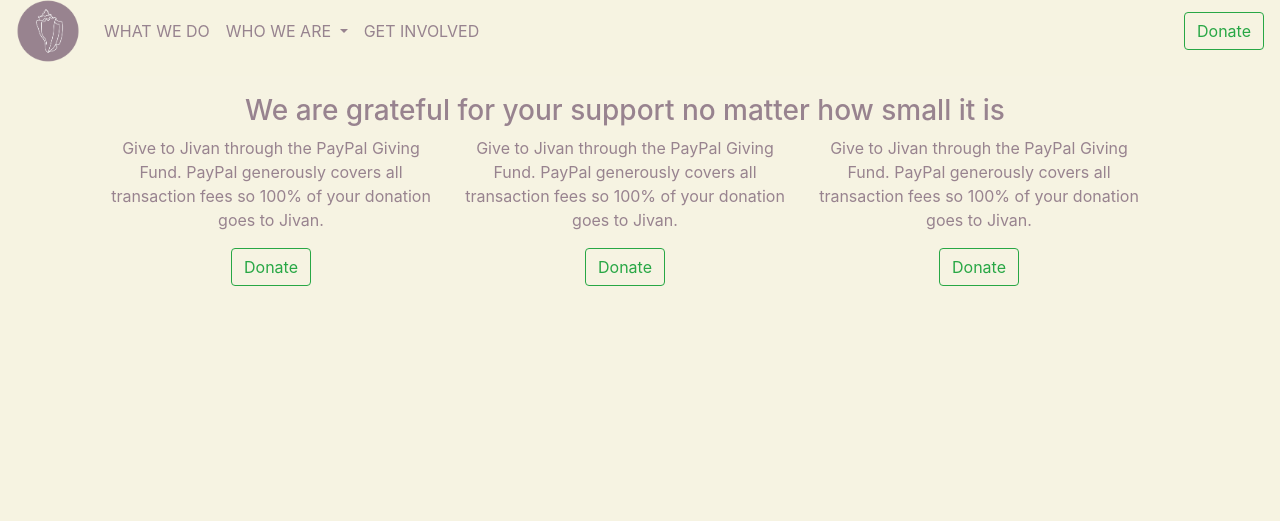
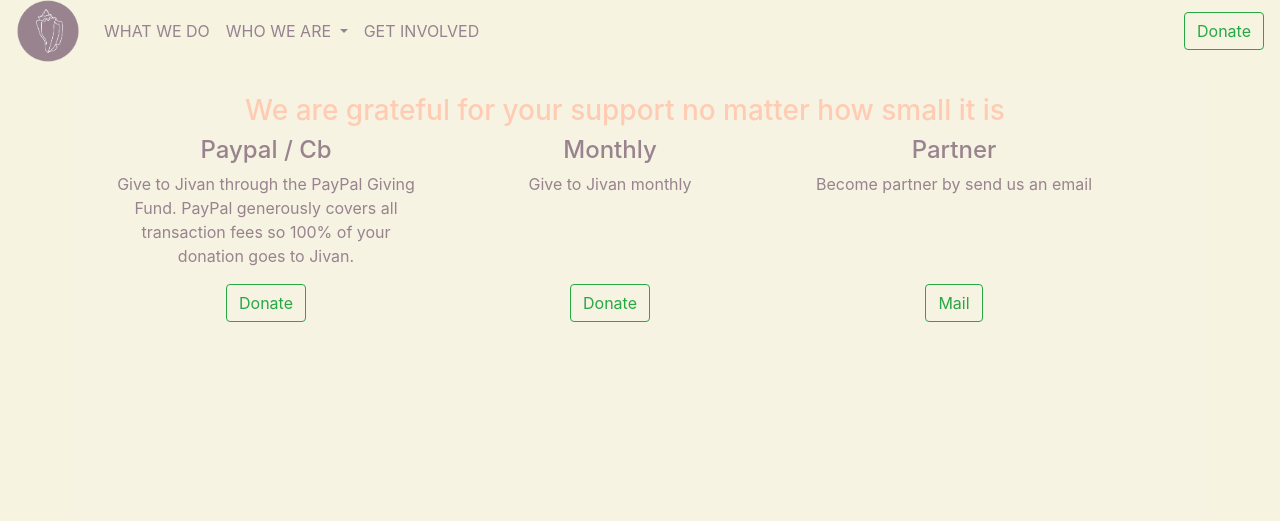
Before and after one commit to edelangh/jivan_foundation, a PHP site: page /?page=involved in a window 1280 px wide. Shown: the part 14-535 px from the top of the page. Run offline with PHP 8.4, Linux system fonts and the light colour scheme; data that the repository does not hold is empty; some libraries are stand-ins or nearby versions.

Commit message:
add all front option to involved

```diff
--- a/assets/css/global.css
+++ b/assets/css/global.css
@@ -63,6 +63,10 @@ end header
 .quotes {
     color: #c9b5ac;
 }
-.body-content-part > h3 {
+
+.body-content-part > * > h3 {
     color: #ffccb3;
 }
+.body-content-part > * > h4 {
+    color: #ffccb3;
+}
--- a/header.php
+++ b/header.php
@@ -49,7 +49,7 @@ $HEADER = array(
                 if (isset($ITEM["submenu"])) {
             ?>
                     <li class="nav-item dropdown">
-                        <a style=" color: #97838f;"  class="nav-link dropdown-toggle" href="<?php echo $ITEM["link"]; ?>" id="navbarDropdownMenuLink" data-toggle="dropdown" aria-haspopup="true" aria-expanded="false">
+                        <a style="color: #97838f;"  class="nav-link dropdown-toggle" href="<?php echo $ITEM["link"]; ?>" id="navbarDropdownMenuLink" data-toggle="dropdown" aria-haspopup="true" aria-expanded="false">
                             <?php echo $ITEM["title"]; ?>
                         </a>
                         <div class="dropdown-menu" aria-labelledby="navbarDropdownMenuLink">
--- a/languages/en.php
+++ b/languages/en.php
@@ -26,6 +26,11 @@ smiles to their faces and confidence to their hearts.
 It’s a journey that we do together with the children, their parents when they are there and the team of the
 education center since 23 years.",
     "involved_title" => "We are grateful for your support no matter how small it is",
-    "involved_paypal_once" =>
+    "involved_once_title" => "Paypal / Cb",
+    "involved_once_paypal" =>
 "Give to Jivan through the PayPal Giving Fund. PayPal generously covers all transaction fees so 100% of your donation goes to Jivan.",
+    "involved_monthly_title" => "Monthly",
+    "involved_monthly_paypal" => "Give to Jivan monthly",
+    "involved_partner_title" => "Partner",
+    "involved_partner" => "Become partner by send us an email",
 );
--- a/page_involved.php
+++ b/page_involved.php
@@ -1,19 +1,40 @@
 <div class="container body-content">
-        <div class="container row body-content-part quotes">
-            <div class="col-sm-12">
-                <h3><?php echo $LANG["involved_title"] ?></h3>
+    <div class="container row body-content-part quotes">
+        <div class="col-sm-12">
+            <h3><?php echo $LANG["involved_title"] ?></h3>
+        </div>
+        <div class="row col-12">
+            <div class="col-sm-4">
+                        <h4 class="row-sm-4-4"><?php echo $LANG["involved_once_title"] ?></h4>
             </div>
             <div class="col-sm-4">
-                <p><?php echo $LANG["involved_paypal_once"] ?></p>
-                <?php include './button_paypal.php' ?>
+                        <h4 class=""><?php echo $LANG["involved_monthly_title"] ?></h4>
             </div>
             <div class="col-sm-4">
-                <p><?php echo $LANG["involved_paypal_once"] ?></p>
-                <?php include './button_paypal.php' ?>
+                        <h4 class="row-sm-4-4"><?php echo $LANG["involved_partner_title"] ?></h4>
+            </div>
+            </div>
+            <div class="row col-12">
+            <div class="col-sm-4">
+                        <p class="row-sm-4-4"><?php echo $LANG["involved_once_paypal"] ?></p>
             </div>
             <div class="col-sm-4">
-                <p><?php echo $LANG["involved_paypal_once"] ?></p>
-                <?php include './button_paypal.php' ?>
+                        <p class=""><?php echo $LANG["involved_monthly_paypal"] ?></p>
+            </div>
+            <div class="col-sm-4">
+                        <p class="row-sm-4-4"><?php echo $LANG["involved_partner"] ?></p>
+            </div>
+          </div>
+          <div class="row col-12">
+            <div class="col-sm-4">
+                    <?php include './button_paypal.php' ?>
+            </div>
+            <div class="col-sm-4">
+                    <?php include './button_paypal.php' ?>
+            </div>
+            <div class="col-sm-4">
+                    <button class="btn btn-outline-success my-2 my-sm-0">Mail</button>
             </div>
         </div>
+    </div>
 </div>
```
